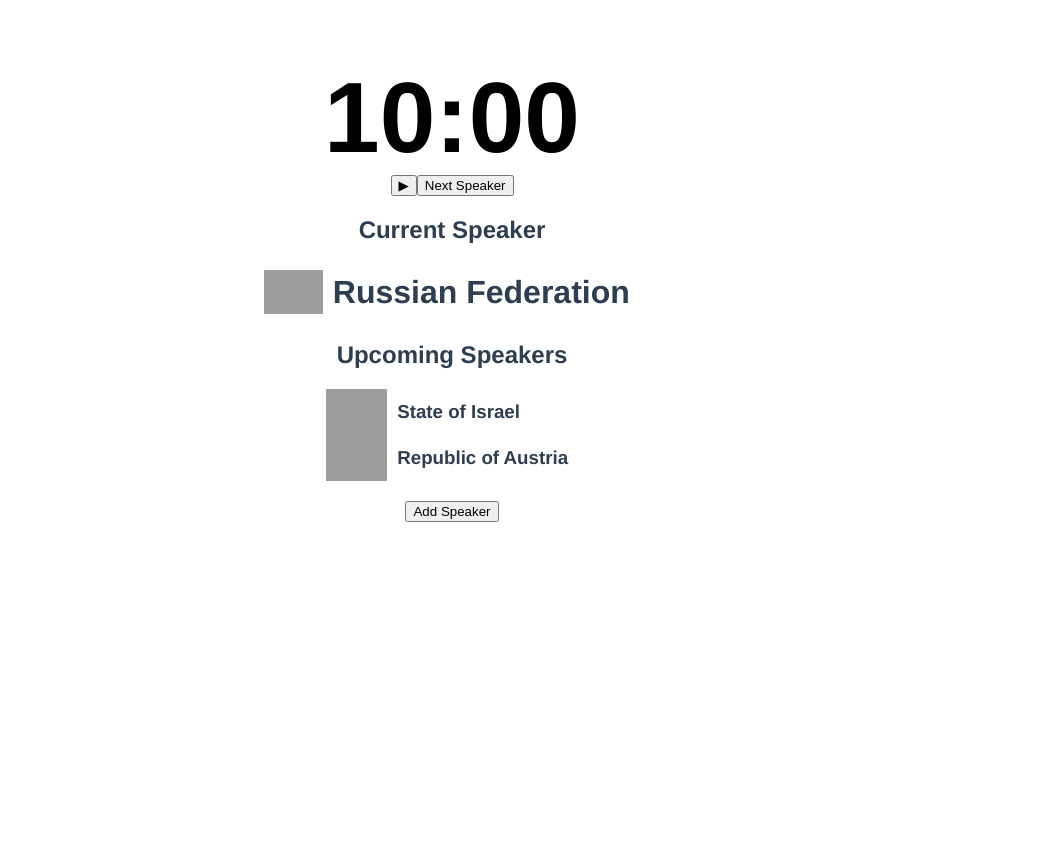
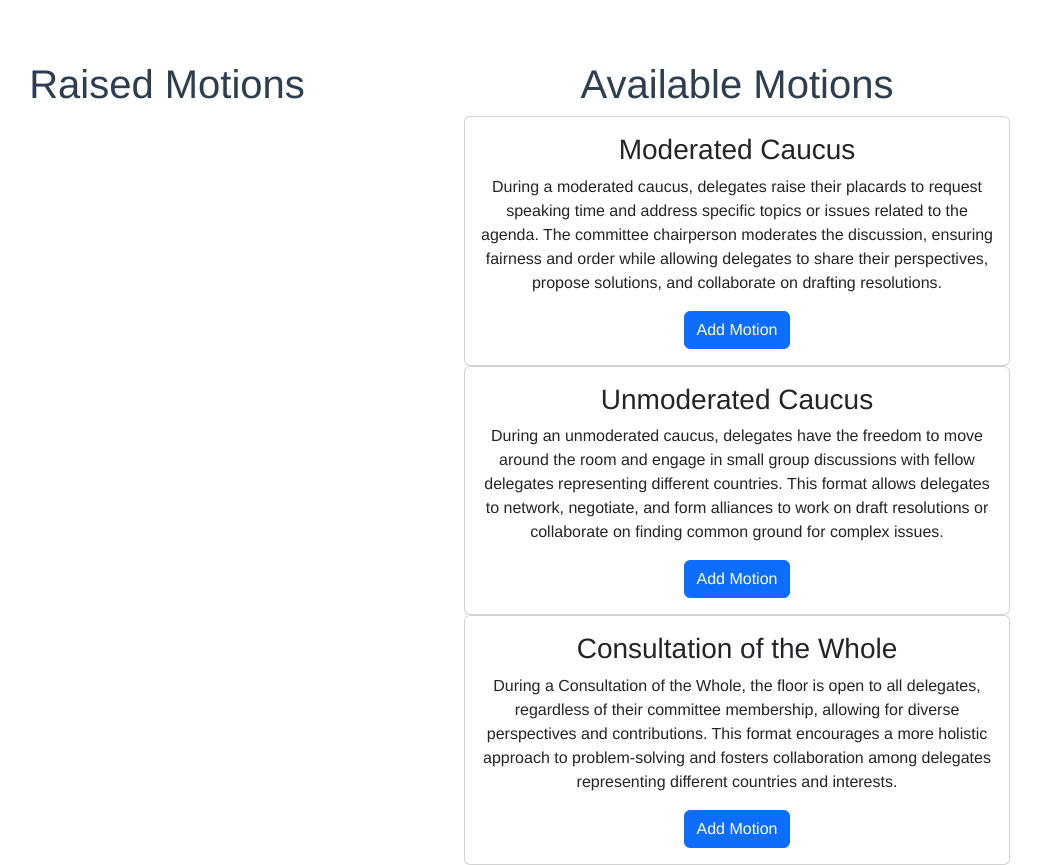
Before and after one commit to UnneededHere/mun-projekt, a Vue app: page / in a window 1280 px wide. Shown: the whole page, without its empty margins (188-1229 px from the left). Before the commit the page ends 800 px from the top, so only its background shows below. Built offline with nearby package versions, Linux system fonts and the light colour scheme; grey boxes are pictures that could not be loaded.

Commit message:
Added Bootstrap and began Motions component

```diff
--- a/package.json
+++ b/package.json
@@ -8,8 +8,10 @@
     "lint": "vue-cli-service lint"
   },
   "dependencies": {
+    "bootstrap": "^5.3.1",
+    "bootstrap-vue": "^2.23.1",
     "core-js": "^3.6.5",
-    "vue": "^3.0.0"
+    "vue": "^3.3.4"
   },
   "devDependencies": {
     "@vue/cli-plugin-babel": "~4.5.15",
--- a/src/App.vue
+++ b/src/App.vue
@@ -1,9 +1,9 @@
 <template>
-  <test></test>
+  <test :possibleMotions="motionsList" :presentCountries="countryList"></test>
 </template>
 
 <script>
-import test from "./components/Session.vue";
+import test from "./components/Motions.vue";
 
 export default {
   name: "App",
@@ -15,18 +15,32 @@ export default {
       countryList: [
         {
           officialName: "Russian Federation",
-          imageSrc:
-            "   https://cdn-icons-png.flaticon.com/512/551/551878.png ",
+          imageSrc: "   https://cdn-icons-png.flaticon.com/512/551/551878.png ",
         },
         {
           officialName: "State of Israel",
-          imageSrc:
-            "https://cdn-icons-png.flaticon.com/512/552/552046.png",
+          imageSrc: "https://cdn-icons-png.flaticon.com/512/552/552046.png",
         },
         {
           officialName: "Republic of Austria",
-          imageSrc:
-            "https://cdn-icons-png.flaticon.com/512/551/551917.png",
+          imageSrc: "https://cdn-icons-png.flaticon.com/512/551/551917.png",
+        },
+      ],
+      motionsList: [
+        {
+          name: "Moderated Caucus",
+          description:
+            "During a moderated caucus, delegates raise their placards to request speaking time and address specific topics or issues related to the agenda. The committee chairperson moderates the discussion, ensuring fairness and order while allowing delegates to share their perspectives, propose solutions, and collaborate on drafting resolutions.",
+        },
+        {
+          name: "Unmoderated Caucus",
+          description:
+            "During an unmoderated caucus, delegates have the freedom to move around the room and engage in small group discussions with fellow delegates representing different countries. This format allows delegates to network, negotiate, and form alliances to work on draft resolutions or collaborate on finding common ground for complex issues.",
+        },
+        {
+          name: "Consultation of the Whole",
+          description:
+            "During a Consultation of the Whole, the floor is open to all delegates, regardless of their committee membership, allowing for diverse perspectives and contributions. This format encourages a more holistic approach to problem-solving and fosters collaboration among delegates representing different countries and interests.",
         },
       ],
     };
--- /dev/null
+++ b/src/components/Motions.vue
@@ -0,0 +1,152 @@
+<template>
+  <div class="container">
+    <div class="row">
+      <div class="raised col-6">
+        <h1>Raised Motions</h1>
+        <div class="card-column">
+          <div
+            class="raisedMotion card"
+            v-for="motion in raisedMotions"
+            :key="motion"
+          >
+            <div class="card-body">
+              <h3 class="card-title">{{ motion.name }}</h3>
+              <h4 class="card-subtitle">{{ motion.country }}</h4>
+              <h4 class="card-subtitle">{{ motion.totalTime }}</h4>
+              <h4 class="card-subtitle">{{ motion.speakingTime }}</h4>
+            </div>
+          </div>
+        </div>
+      </div>
+      <div class="available col-6">
+        <h1>Available Motions</h1>
+        <div class="card-column">
+          <div
+            class="possibleMotion card"
+            v-for="motion in possibleMotions"
+            :key="motion"
+          >
+            <div class="card-body">
+              <h3 class="card-title">{{ motion.name }}</h3>
+              <p class="card-text">{{ motion.description }}</p>
+              <a
+                href="#"
+                class="btn btn-primary"
+                data-bs-toggle="modal"
+                data-bs-target="#motionModal"
+                @click="proposeMotion(motion.name)"
+                >Add Motion</a
+              >
+            </div>
+          </div>
+        </div>
+      </div>
+    </div>
+    <div class="modal fade" id="motionModal" tabindex="-1">
+      <div class="modal-dialog">
+        <div class="modal-content">
+          <div class="modal-header">
+            <h1 class="modal-title">{{ proposedMotion }}</h1>
+            <button
+              type="button"
+              class="btn-close"
+              data-bs-dismiss="modal"
+              aria-label="Close"
+            ></button>
+          </div>
+          <div class="modal-body">
+            <form>
+              <div class="form-group">
+                <label for="proposedBy">Proposed by:</label>
+                <select class="form-control" id="proposedBy">
+                  <option
+                    v-for="country in presentCountries"
+                    :key="country"
+                    :value="country.officialName"
+                    :data-mdb-icon="country.imageSrc"
+                  >
+                    {{ country.officialName }}
+                  </option>
+                </select>
+              </div>
+              <div class="form-row">
+                <div class="form-group col-md-6">
+                  <label for="totalTime">Total Time</label>
+                  <div class="input-group">
+                    <input
+                      type="number"
+                      class="form-control"
+                      id="totalTimeMinutes"
+                      placeholder="Minutes"
+                    />
+                    <input
+                      type="number"
+                      class="form-control"
+                      id="totalTimeSeconds"
+                      placeholder="Seconds"
+                    />
+                  </div>
+                </div>
+                <div class="form-group col-md-6">
+                  <label for="speakingTime">Speaking Time</label>
+                  <div class="input-group">
+                    <input
+                      type="number"
+                      class="form-control"
+                      id="speakingTimeMinutes"
+                      placeholder="Minutes"
+                    />
+                    <input
+                      type="number"
+                      class="form-control"
+                      id="speakingTimeSeconds"
+                      placeholder="Seconds"
+                    />
+                  </div>
+                </div>
+              </div>
+              <div class="form-group">
+                <label for="topic">Topic</label>
+                <input
+                  type="text"
+                  class="form-control"
+                  id="topic"
+                  placeholder="Enter the topic"
+                />
+              </div>
+              <button type="submit" class="btn btn-primary">Add Motion</button>
+            </form>
+          </div>
+        </div>
+      </div>
+    </div>
+  </div>
+</template>
+
+  <script>
+export default {
+  data() {
+    return {
+      raisedMotions: [],
+      proposedMotion: ""
+    };
+  },
+  props: {
+    possibleMotions: Array,
+    presentCountries: Array,
+  },
+  computed: {
+    countryOptions() {
+      return this.presentCountries.map((country) => ({
+        text: country.officialName,
+        value: country.officialName,
+      }));
+    },
+  },
+  methods: {
+    proposeMotion(motionName) {
+        this.proposedMotion = motionName
+    }
+  }
+};
+</script>
--- a/src/main.js
+++ b/src/main.js
@@ -1,4 +1,6 @@
 import { createApp } from 'vue'
 import App from './App.vue'
-
+import 'bootstrap/dist/css/bootstrap.css'
+import 'bootstrap-vue/dist/bootstrap-vue.css'
+import 'bootstrap'
 createApp(App).mount('#app')
```
Also changed, not shown: 1 other file (tests, documents, lock files or other folders).
